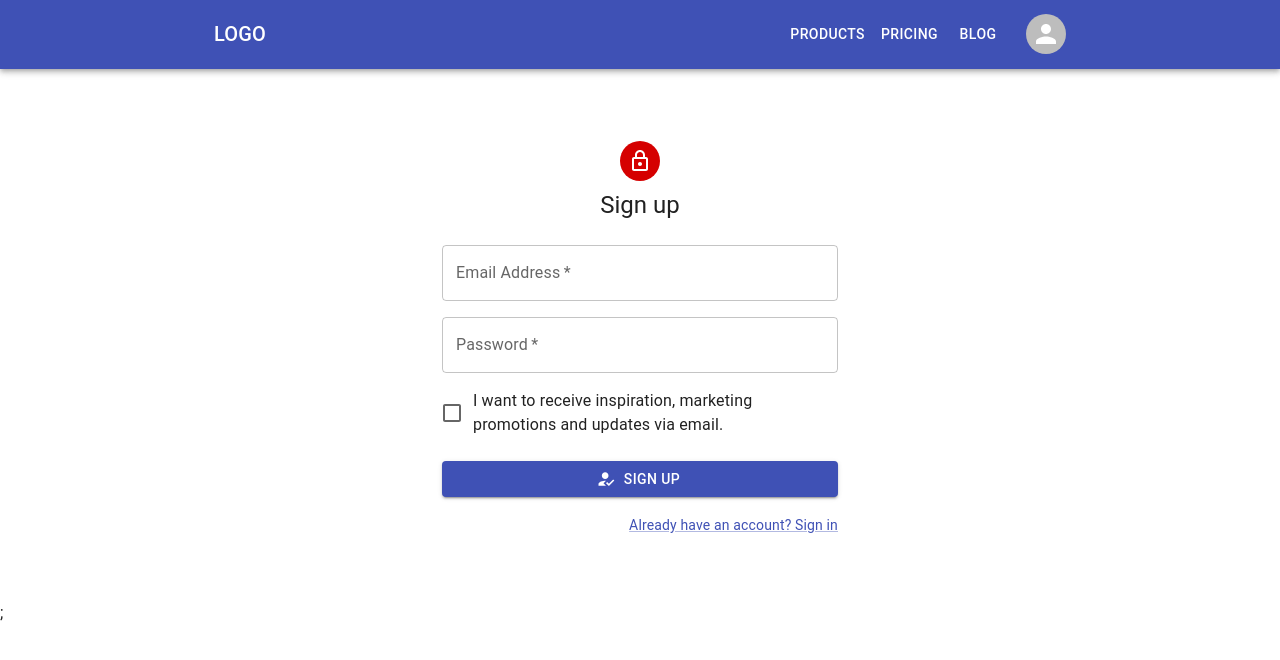
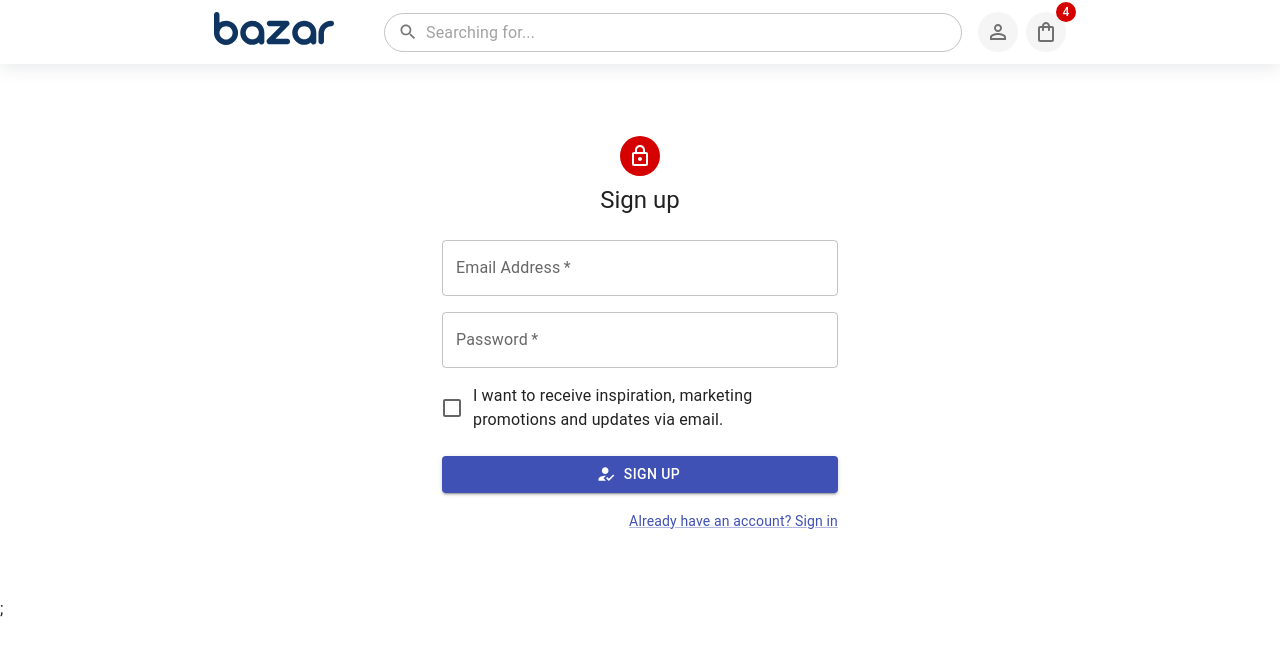
Before and after one commit to hassanmahfuj/nextjs-mui-mysql-ecommerce, a Next.js app: page /register in a window 1280 px wide. Shown: the top 660 px of the page. Built offline with nearby package versions, Linux system fonts and the light colour scheme.

Commit message:
appbar and bottomnavbar successfully implemented

```diff
--- a/components/Header.js
+++ b/components/Header.js
@@ -1,152 +1,75 @@
 import * as React from "react";
-import Link from "next/link";
+import Image from "next/image";
+import Logo from "../public/logo.svg";
+import { grey } from "@mui/material/colors";
 // mui icons
-import MenuIcon from "@mui/icons-material/Menu";
+import SearchIcon from "@mui/icons-material/Search";
+import PersonOutlineIcon from "@mui/icons-material/PersonOutline";
+import ShoppingBagOutlinedIcon from "@mui/icons-material/ShoppingBagOutlined";
 // mui components
 import AppBar from "@mui/material/AppBar";
-import Avatar from "@mui/material/Avatar";
 import Box from "@mui/material/Box";
-import Button from "@mui/material/Button";
+import Badge from "@mui/material/Badge";
 import Container from "@mui/material/Container";
+import Toolbar from "@mui/material/Toolbar";
+import Typography from "@mui/material/Typography";
+import InputAdornment from "@mui/material/InputAdornment";
 import IconButton from "@mui/material/IconButton";
-import Menu from "@mui/material/Menu";
-import MenuItem from "@mui/material/MenuItem";
-import Toolbar from "@mui/material/Toolbar";
-import Tooltip from "@mui/material/Tooltip";
-import Typography from "@mui/material/Typography";
+import OutlinedInput from "@mui/material/OutlinedInput";
+import { styled } from "@mui/material/styles";
+import Hidden from "@mui/material/Hidden";
 
-const pages = ["Products", "Pricing", "Blog"];
-const settings = ["Profile", "Account", "Dashboard", "Logout"];
+const StyledInputBase = styled(OutlinedInput)(({ theme }) => ({
+  color: "inherit",
+  borderRadius: "20px",
+  "& .MuiInputBase-input": {
+    padding: theme.spacing(1, 1, 1, 0),
+  },
+}));
 
-const ResponsiveAppBar = () => {
-  const [anchorElNav, setAnchorElNav] = React.useState(null);
-  const [anchorElUser, setAnchorElUser] = React.useState(null);
+function Search() {
+  return (
+    <StyledInputBase
+      placeholder="Searching for..."
+      inputProps={{ "aria-label": "search" }}
+      color="secondary"
+      startAdornment={
+        <InputAdornment position="start">
+          <SearchIcon fontSize="small" />
+        </InputAdornment>
+      }
+      sx={{ flexGrow: 1 }}
+    />
+  );
+}
 
-  const handleOpenNavMenu = (event) => {
-    setAnchorElNav(event.currentTarget);
-  };
-  const handleOpenUserMenu = (event) => {
-    setAnchorElUser(event.currentTarget);
-  };
-
-  const handleCloseNavMenu = () => {
-    setAnchorElNav(null);
-  };
-
-  const handleCloseUserMenu = () => {
-    setAnchorElUser(null);
-  };
-
+export default function AppNav() {
   return (
-    <AppBar position="sticky">
+    <AppBar
+      position="relative"
+      color="inherit"
+      sx={{ boxShadow: "0px 4px 16px rgba(43, 52, 69, 0.1)" }}
+    >
       <Container maxWidth="md">
         <Toolbar disableGutters>
-          <Typography
-            variant="h6"
-            noWrap
-            component="div"
-            sx={{ mr: 2, display: { xs: "none", md: "flex" } }}
-          >
-            <Link href="/" passHref>
-              LOGO
-            </Link>
-          </Typography>
-
-          <Box sx={{ flexGrow: 1, display: { xs: "flex", md: "none" } }}>
-            <IconButton
-              size="large"
-              aria-label="account of current user"
-              aria-controls="menu-appbar"
-              aria-haspopup="true"
-              onClick={handleOpenNavMenu}
-              color="inherit"
-            >
-              <MenuIcon />
-            </IconButton>
-            <Menu
-              id="menu-appbar"
-              anchorEl={anchorElNav}
-              anchorOrigin={{
-                vertical: "bottom",
-                horizontal: "left",
-              }}
-              keepMounted
-              transformOrigin={{
-                vertical: "top",
-                horizontal: "left",
-              }}
-              open={Boolean(anchorElNav)}
-              onClose={handleCloseNavMenu}
-              sx={{
-                display: { xs: "block", md: "none" },
-              }}
-            >
-              {pages.map((page) => (
-                <MenuItem key={page} onClick={handleCloseNavMenu}>
-                  <Typography textAlign="center">{page}</Typography>
-                </MenuItem>
-              ))}
-            </Menu>
-          </Box>
-          <Typography
-            variant="h6"
-            noWrap
-            component="div"
-            sx={{ flexGrow: 1, display: { xs: "flex", md: "none" } }}
-          >
-            LOGO2
-          </Typography>
-          <Box
-            sx={{
-              flexGrow: 1,
-              marginRight: 2,
-              display: { xs: "none", md: "flex" },
-            }}
-            justifyContent="flex-end"
-          >
-            {pages.map((page) => (
-              <Button
-                key={page}
-                onClick={handleCloseNavMenu}
-                sx={{ my: 2, color: "white", display: "block" }}
-              >
-                {page}
-              </Button>
-            ))}
+          <Box sx={{ minWidth: { xs: "140px", md: "170px" } }}>
+            <Image src={Logo} alt="Logo" />
           </Box>
 
-          <Box sx={{ flexGrow: 0 }}>
-            <Tooltip title="Open settings">
-              <IconButton onClick={handleOpenUserMenu} sx={{ p: 0 }}>
-                <Avatar />
+          <Search />
+
+          <Hidden smDown>
+            <IconButton sx={{ bgcolor: grey[100], marginLeft: 2 }}>
+              <PersonOutlineIcon />
+            </IconButton>
+            <Badge badgeContent={4} color="secondary">
+              <IconButton sx={{ bgcolor: grey[100], marginLeft: 1 }}>
+                <ShoppingBagOutlinedIcon />
               </IconButton>
-            </Tooltip>
-            <Menu
-              sx={{ mt: "45px" }}
-              id="menu-appbar"
-              anchorEl={anchorElUser}
-              anchorOrigin={{
-                vertical: "top",
-                horizontal: "right",
-              }}
-              keepMounted
-              transformOrigin={{
-                vertical: "top",
-                horizontal: "right",
-              }}
-              open={Boolean(anchorElUser)}
-              onClose={handleCloseUserMenu}
-            >
-              {settings.map((setting) => (
-                <MenuItem key={setting} onClick={handleCloseNavMenu}>
-                  <Typography textAlign="center">{setting}</Typography>
-                </MenuItem>
-              ))}
-            </Menu>
-          </Box>
+            </Badge>
+          </Hidden>
         </Toolbar>
       </Container>
     </AppBar>
   );
-};
-export default ResponsiveAppBar;
+}
```
Also changed, not shown: components/BottomNavBar.js (added, +34 -0 lines), components/Header2.js (deleted, +0 -68 lines), pages/index.js (+12 -1 lines).
